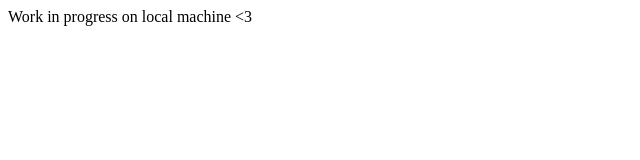
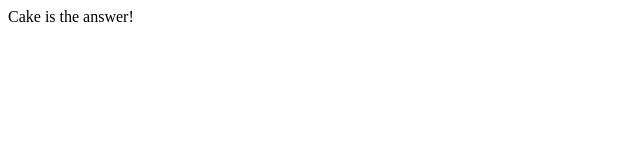
Before and after one commit to cMarius/cMarius.github.io, a plain HTML site: page index.html in a window 1280 px wide. Shown: the whole page, without its empty margins (0-640 px from the left). Drawn offline with Linux system fonts and the light colour scheme.

Commit message:
Update index.html

```diff
--- a/index.html
+++ b/index.html
@@ -6,6 +6,6 @@ hello world?
 </title>
 </head>
 <body>
-Work in progress on local machine <3
+Cake is the answer!
 </body>
 </html>
```
